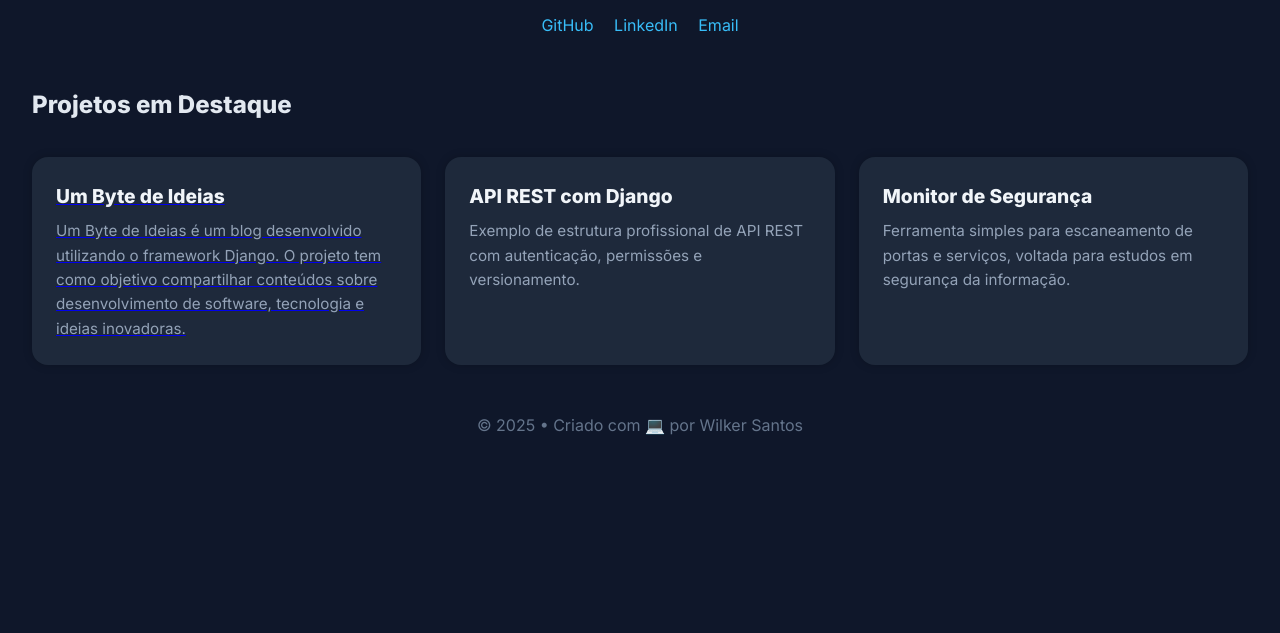
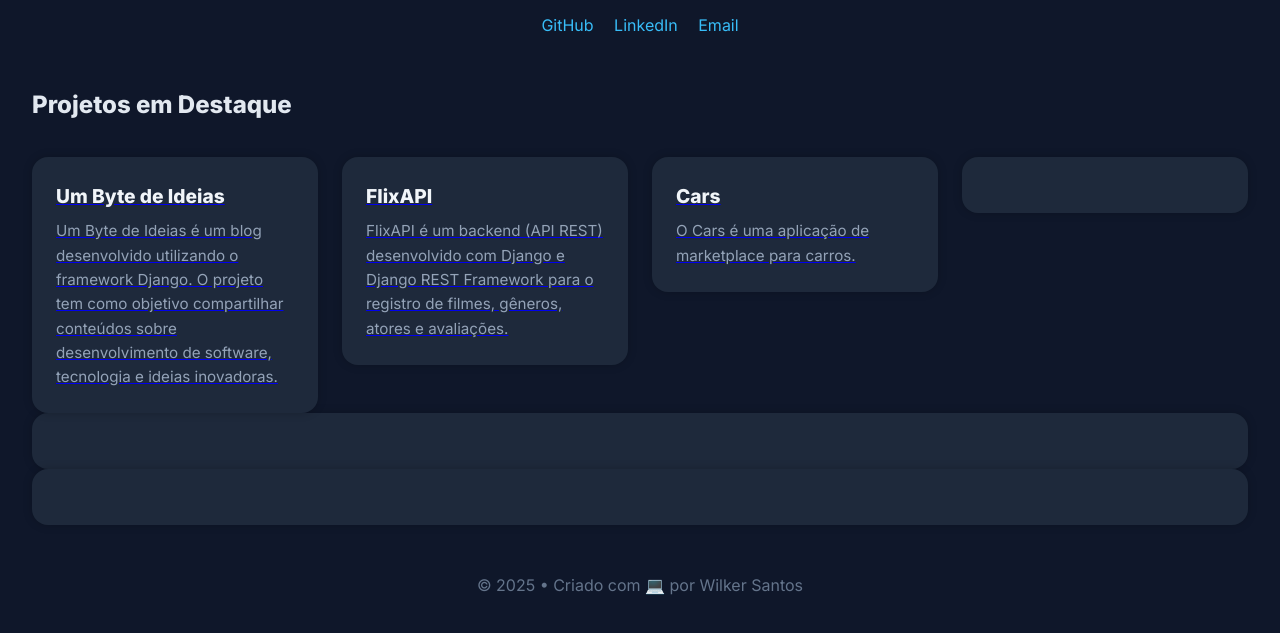
Before and after one commit to wilkerdossantos/wilkerdossantos.github.io, a plain HTML site: page index.html in a window 1280 px wide. Shown: the part 133-766 px from the top of the page. Drawn offline with Linux system fonts and the light colour scheme.

Commit message:
Update index.html

```diff
--- a/index.html
+++ b/index.html
@@ -99,18 +99,37 @@
   <section>
     <h2>Projetos em Destaque</h2>
     <div class="projects">
-      <a href="https://umbytedeideias.com.br"><div class="card">
+      <a href="https://umbytedeideias.com.br" target="_blank"><div class="card">
         <h3>Um Byte de Ideias</h3>
         <p>Um Byte de Ideias é um blog desenvolvido utilizando o framework Django. O projeto tem como objetivo compartilhar conteúdos sobre desenvolvimento de software, tecnologia e ideias inovadoras.</p>
       </div></a>
-      <div class="card">
-        <h3>API REST com Django</h3>
-        <p>Exemplo de estrutura profissional de API REST com autenticação, permissões e versionamento.</p>
+      <a href="https://flixapi.umbytedeideias.com.br" target="_blank"><div class="card">
+        <h3>FlixAPI</h3>
+        <p>FlixAPI é um backend (API REST) desenvolvido com Django e Django REST Framework para o registro de filmes, gêneros, atores e avaliações.</p>
       </div>
-      <div class="card">
-        <h3>Monitor de Segurança</h3>
-        <p>Ferramenta simples para escaneamento de portas e serviços, voltada para estudos em segurança da informação.</p>
+      </a>
+      <a href="https://cars.umbytedeideias.com.br" target="_blank"><div class="card">
+        <h3>Cars</h3>
+        <p>O Cars é uma aplicação de marketplace para carros.</p>
       </div>
+      </a>
+      <a href=""><div class="card">
+        <h3></h3>
+        <p></p>
+      </div>
+      </a>
+    </div>
+    <a href=""><div class="card">
+        <h3></h3>
+        <p></p>
+      </div>
+      </a>
+    </div>
+    <a href=""><div class="card">
+        <h3></h3>
+        <p></p>
+      </div>
+      </a>
     </div>
   </section>
 
```
